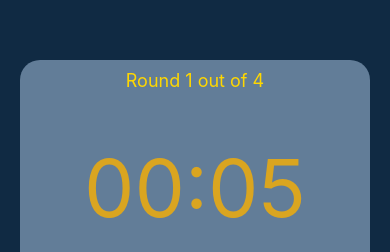
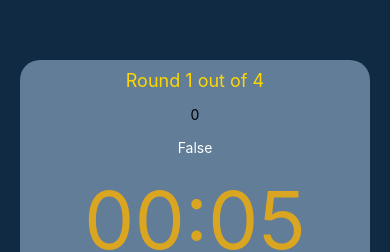
Before and after one commit to hristo4all/BoxTimer, a React Native app: screen / in a window 390 px wide. Shown: the part 232-484 px from the top of the page. Built offline with nearby package versions, Linux system fonts and the light colour scheme.

Commit message:
trying to implement pause timer and pause function

```diff
--- a/App.js
+++ b/App.js
@@ -6,6 +6,8 @@ import AppButton from '../BoxingTimer/components/button'
 import { colors } from './utils/colors'
 
 const { width, height } = Dimensions.get('window');
+
+let animValue = 0;
 
 export default function App() {
 
@@ -90,8 +92,10 @@ export default function App() {
     }, 1000))
   }
   const pauseTimer = () => {
-    setTimerOn(false)
+    setTimerOn(false);
+    Animated.timing(timerAnimation).stop();
     clearInterval(timer);
+    animValue = 0;
   }
 
   const stopTimer = () => {
@@ -115,7 +119,8 @@ export default function App() {
   }
 
 
-  const timerAnimation = React.useRef(new Animated.Value(height + 65)).current;
+  let timerAnimation = React.useRef(new Animated.Value(height + 65)).current;
+  timerAnimation.addListener(({ value }) => animValue = value); // used to track the current animation value
   const animation = React.useCallback(() => {
 
     Animated.sequence([
@@ -133,7 +138,7 @@ export default function App() {
 
     })
 
-  }, [roundTime])
+  }, [roundTime, restTime])
 
   return (
     <View style={styles.container}>
@@ -145,6 +150,9 @@ export default function App() {
       <View style={styles.timerWrap}>
 
         <Text style={styles.rounds}>Round {rounds} out of {numOfRounds}</Text>
+        <Text>{animValue}</Text>
+        {rest ? <Text style={{ color: "white" }}>True</Text> : <Text style={{ color: "white" }}>False</Text>}
+
         {timerOn ? <Text style={styles.timer}>{clockify(roundTime).displayMins}:{clockify(roundTime).displaySeconds}</Text> :
           <Text style={styles.timer}>{clockify(restTime).displayMins}:{clockify(restTime).displaySeconds}</Text>}
         {timerOn ? <Text>Fight</Text> : <Text>Rest</Text>}
```
